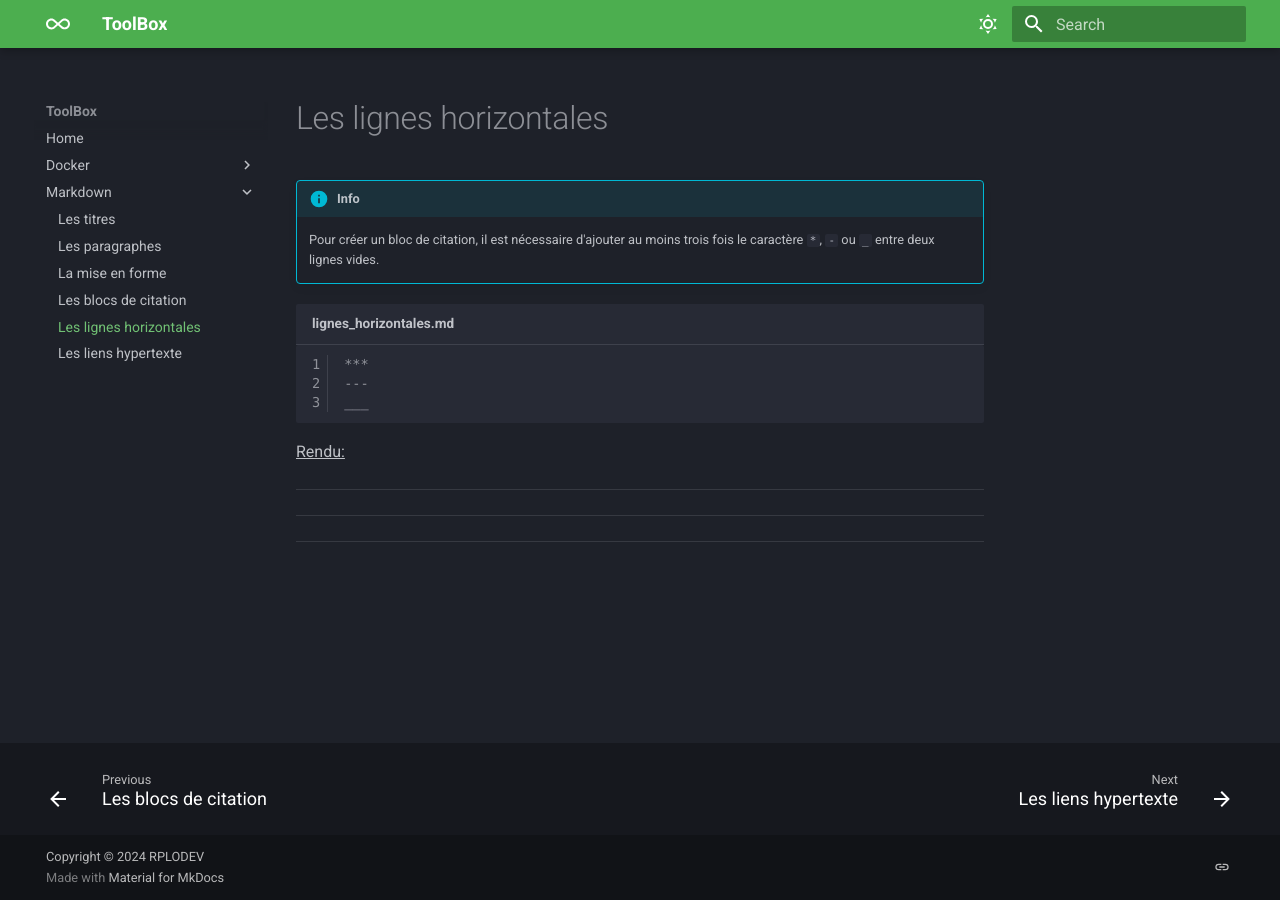
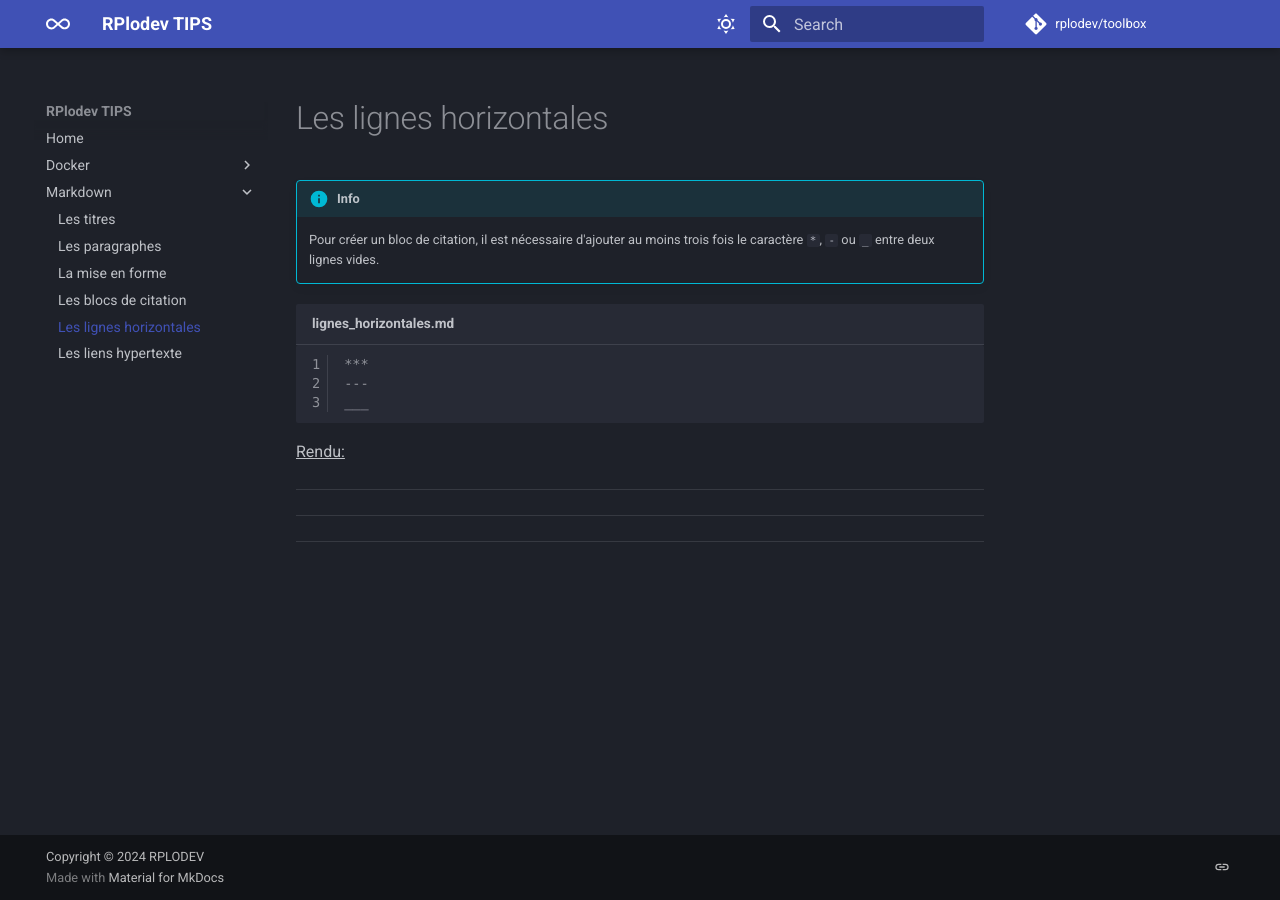
Before and after one commit to rplodev/toolbox, an MkDocs documentation site: the page built from docs/markdown/lignes_horizontales.md, in a window 1280 px wide. Built offline with MkDocs 1.6.1 and Material for MkDocs 9.7.7, drawn with Linux system fonts in a browser that asks for light colours; some web fonts are replaced; comment, search, counter and statistics services are not loaded.

Commit message:
Mise à jour du template

```diff
--- a/mkdocs.yml
+++ b/mkdocs.yml
@@ -1,5 +1,10 @@
-site_name: ToolBox
+site_name: RPlodev TIPS
+site_description: Mes divers Tips Network/DevOps/IT
 copyright: Copyright &copy; 2024 RPLODEV
+
+repo_url: https://github.com/rplodev/toolbox
+repo_name: rplodev/toolbox
+
 theme:
   features:
     - navigation.footer
@@ -14,8 +19,8 @@ theme:
       toggle:
         icon: material/weather-sunny
         name: Dark Mode
-      primary: green
-      accent: deep purple
+      primary: custom
+      accent: custom
 
     - scheme: default
       toggle:
@@ -23,6 +28,12 @@ theme:
         name: Light Mode
       primary: blue
       accent: deep orange
+  features:
+    - navigation.tracking
+
+extra_css:
+  - stylesheets/custom..css
+
 extra:
   social:
     - icon: simple/linkedin
```
Also changed, not shown: docs/assets/stylesheets/custom.css (added, +8 -0 lines).
